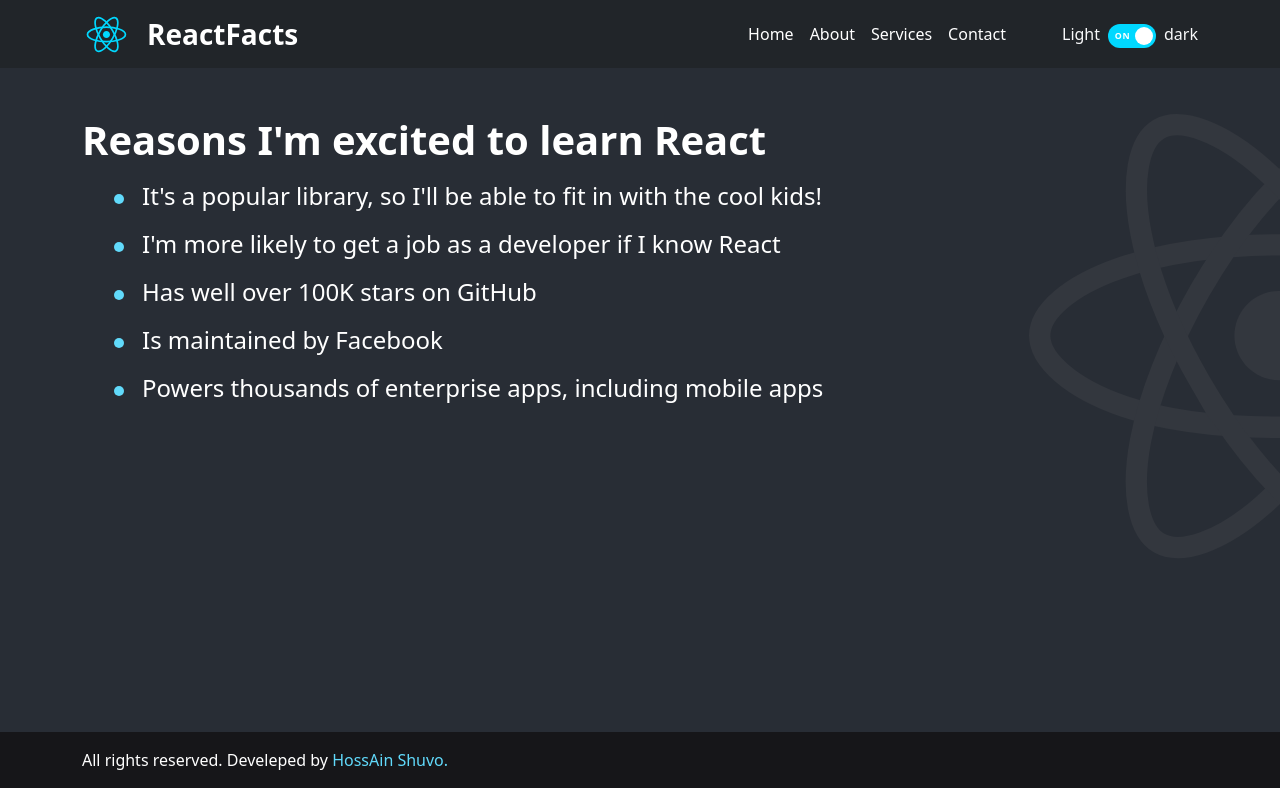
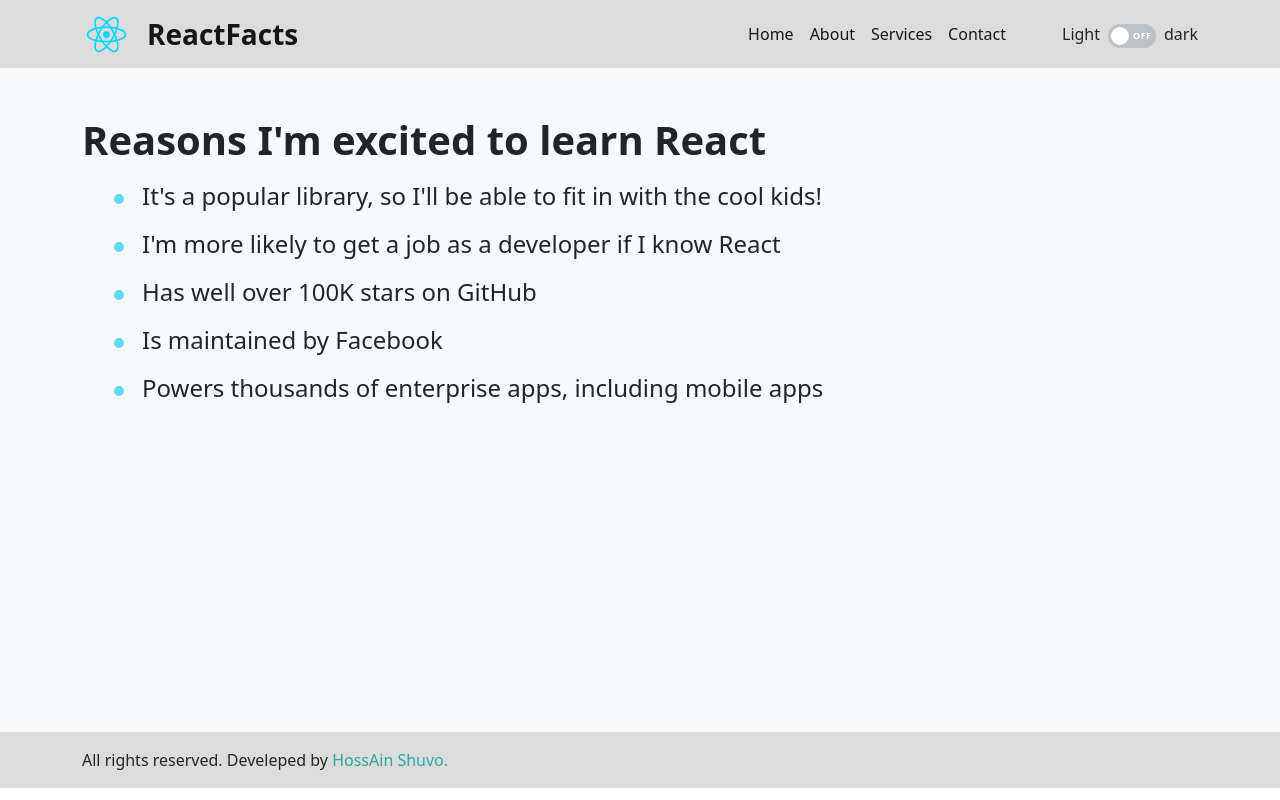
Before and after one commit to ShahadatShuvo/React-Info-Site, a React (Create React App) app: page / in a window 1280 px wide. Built offline with nearby package versions, Linux system fonts and the light colour scheme.

Commit message:
Dark-Mode added

```diff
--- a/src/App.jsx
+++ b/src/App.jsx
@@ -10,7 +10,7 @@ import Contact from "./components/Contact";
 import NoMatch from "./components/NoMatch";
 
 function App() {
-  const [darkMode, setDarkMode] = React.useState(true);
+  const [darkMode, setDarkMode] = React.useState(false);
 
   function onHandleDarkMode() {
     console.log("Clicked");
@@ -27,7 +27,7 @@ function App() {
         <Route path="/contact" element={<Contact darkMode={darkMode} />} />
         <Route path="*" element={<NoMatch />} />
       </Routes>
-      <Footer darkMode={darkMode}/>
+      <Footer darkMode={darkMode} />
     </div>
   );
 }
--- a/src/components/Home.jsx
+++ b/src/components/Home.jsx
@@ -7,7 +7,7 @@ function Home(props) {
     // section-1 main-body
     <section className={props.darkMode ? "home" : "home bg-light text-dark"}>
       <div className="container-fluid content">
-        <img src={bgImg} className="bgImg" alt="" />
+        {props.darkMode && <img src={bgImg} className="bgImg" alt="" />}
         <div className="container pt-5">
           <div className="row">
             <div className="col">
```
